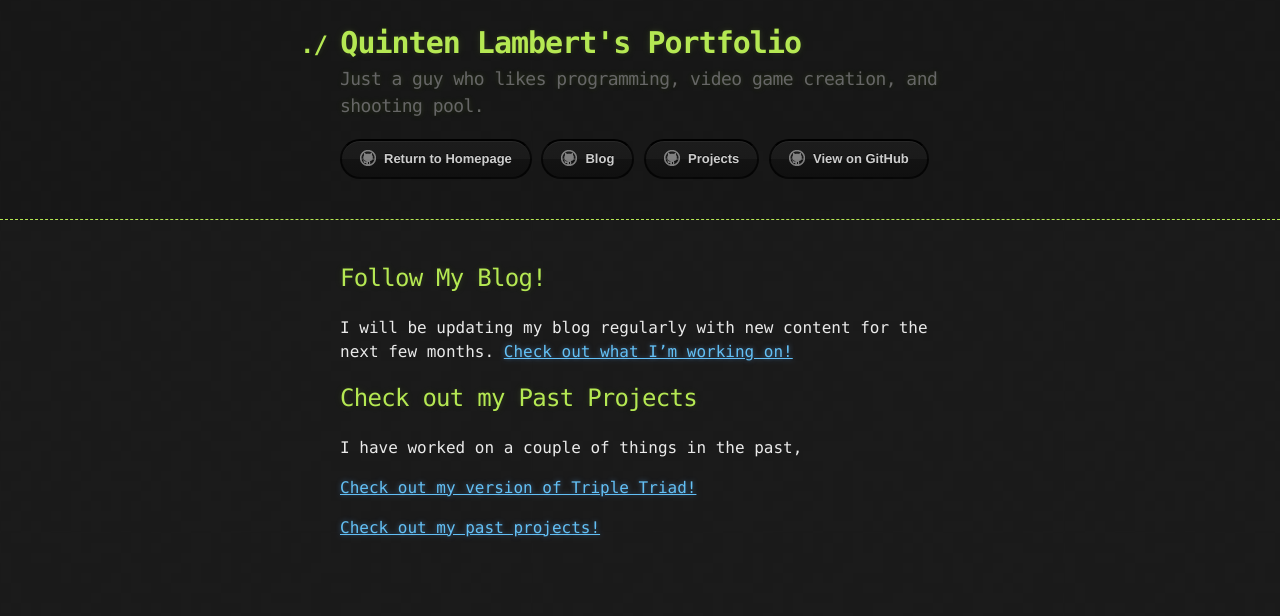
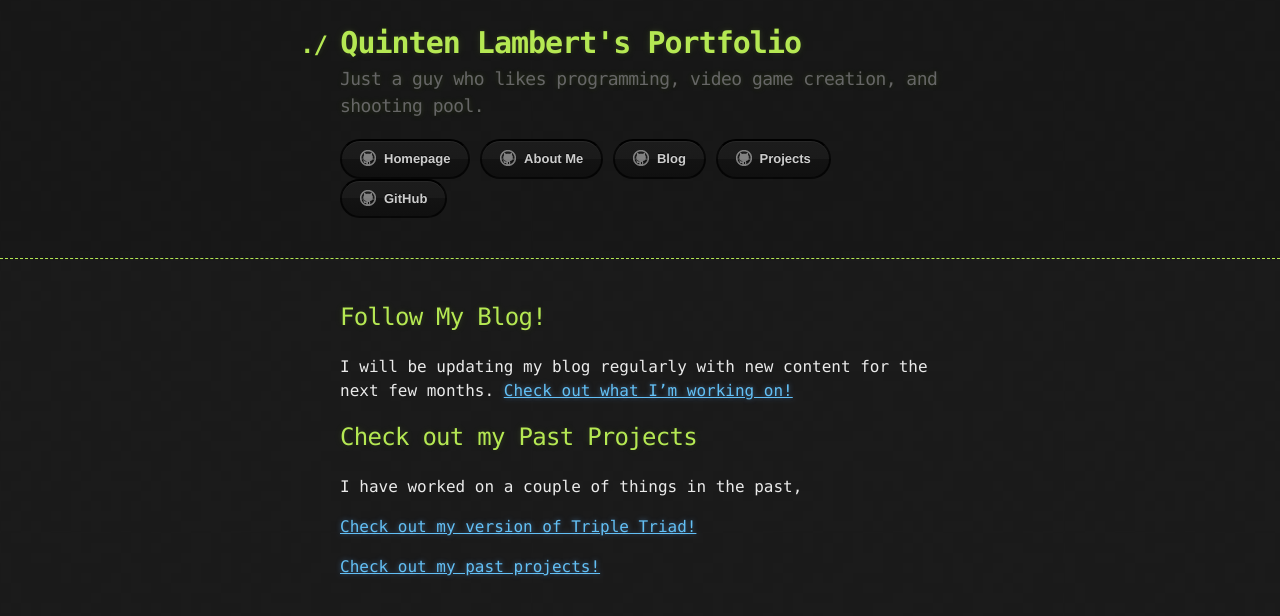
Before and after one commit to lambertq/lambertq.github.io, a Jekyll site: the page built from index.md, in a window 1280 px wide. Shown: the top 616 px of the page. Built offline with Jekyll 4.4.1, drawn with Linux system fonts in a browser that asks for light colours; our own code applies the rules of GitHub Pages for plain Markdown files.

Commit message:
Added about me button, and change github link

```diff
--- a/_layouts/default.html
+++ b/_layouts/default.html
@@ -19,10 +19,11 @@
             <a href="{{ site.github.zip_url }}" class="btn">Download as .zip</a>
             <a href="{{ site.github.tar_url }}" class="btn">Download as .tar.gz</a>
           {% endif %}
-          <a href="{{ site.base-url }}" class="btn btn-github"><span class="icon"></span>Return to Homepage</a>
+          <a href="{{ site.base-url }}" class="btn btn-github"><span class="icon"></span>Homepage</a>
+          <a href="https://lambertq.github.io/about" class="btn btn-github"><span class="icon"></span>About Me</a>
           <a href="https://lambertq.github.io/posts" class="btn btn-github"><span class="icon"></span>Blog</a>
           <a href="https://lambertq.github.io/projects" class="btn btn-github"><span class="icon"></span>Projects</a>
-          <a href="{{ site.github.repository_url }}" class="btn btn-github"><span class="icon"></span>View on GitHub</a>
+          <a href="https://github.com/lambertq" class="btn btn-github"><span class="icon"></span>GitHub</a>
         </section>
       </div>
     </header>
```
